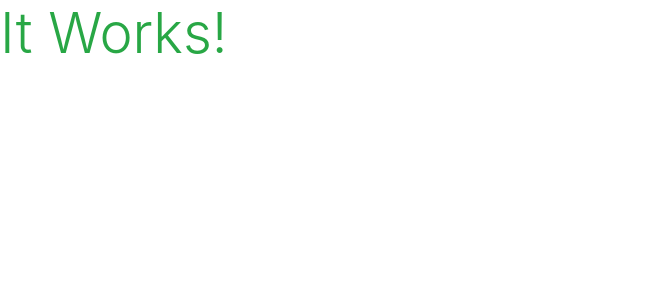
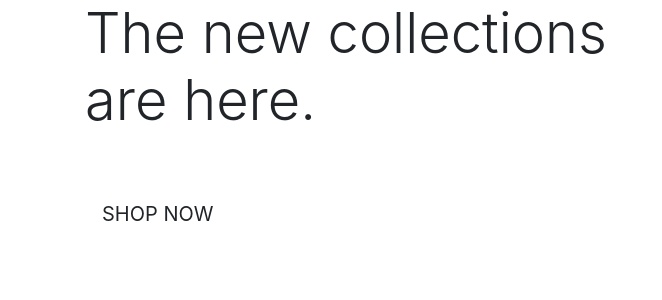
Before and after one commit to KSheridan86/Boutique-Ado, a Django app: page / in a window 1280 px wide. Shown: the top 300 px of the page, without its empty margins (0-662 px from the left). Run offline with Django 3.2, Linux system fonts and the light colour scheme.

Commit message:
home page added

```diff
--- a/home/templates/home/index.html
+++ b/home/templates/home/index.html
@@ -1,5 +1,27 @@
 {% extends 'base.html' %}
 {% load static %}
+{% block page_header %}
+    <div class="container header_container">
+        <div class="row">
+            <div class="col">
+
+            </div>
+        </div>
+    </div>
+{% endblock %}
 {% block content %}
-<h1 class="display-4 text-success">It Works!</h1>
+<div class="container h-100">
+    <div class="row h-100">
+        <div class="col-7 col-md-6 my-auto">
+            <h1 class="display-4 logo-font text-black">
+                The new collections are here.
+            </h1>
+            <div class="my-5">
+                <h4>
+                    <a href="" class="shop-now-button btn btn-lg rounded-0 text-uppercase py-3">Shop Now</a>
+                </h4>
+            </div>
+        </div>
+    </div>
+</div>
 {% endblock content %}
```
